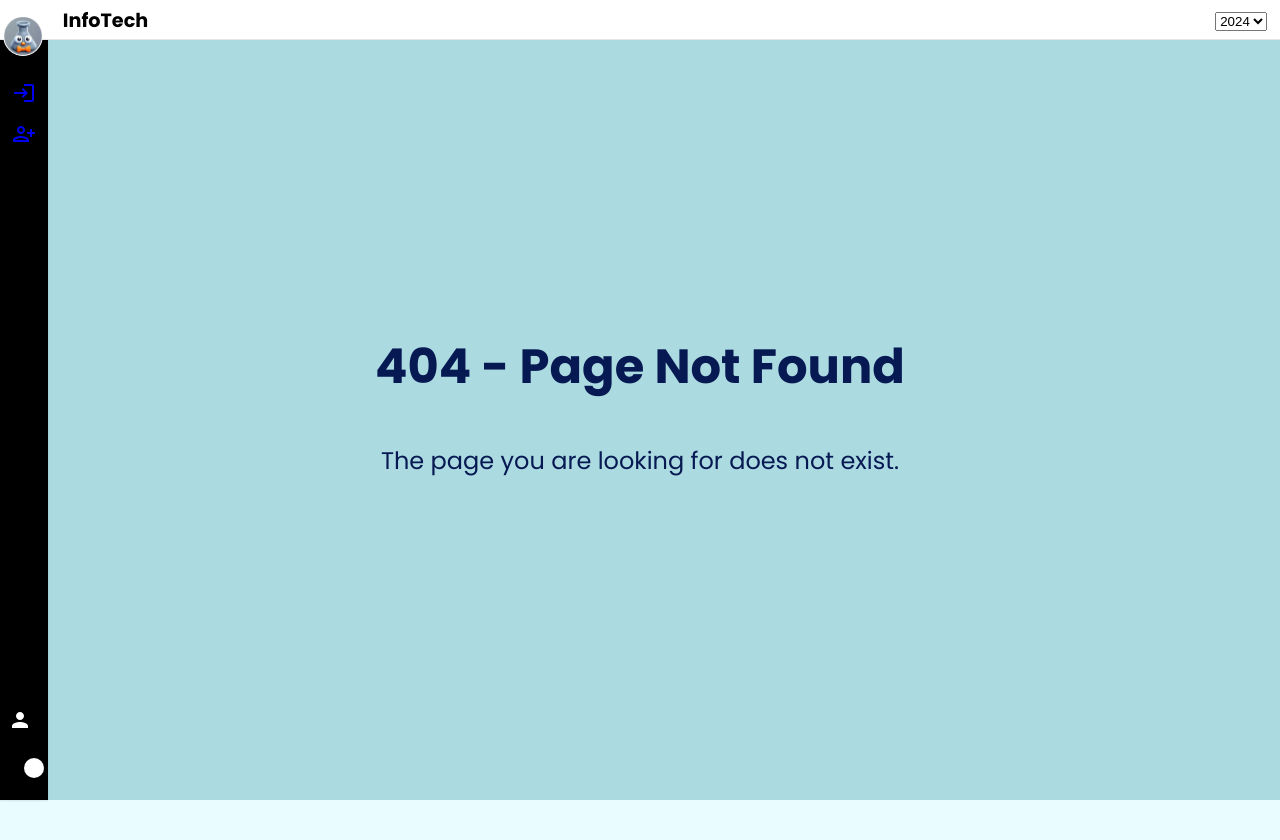
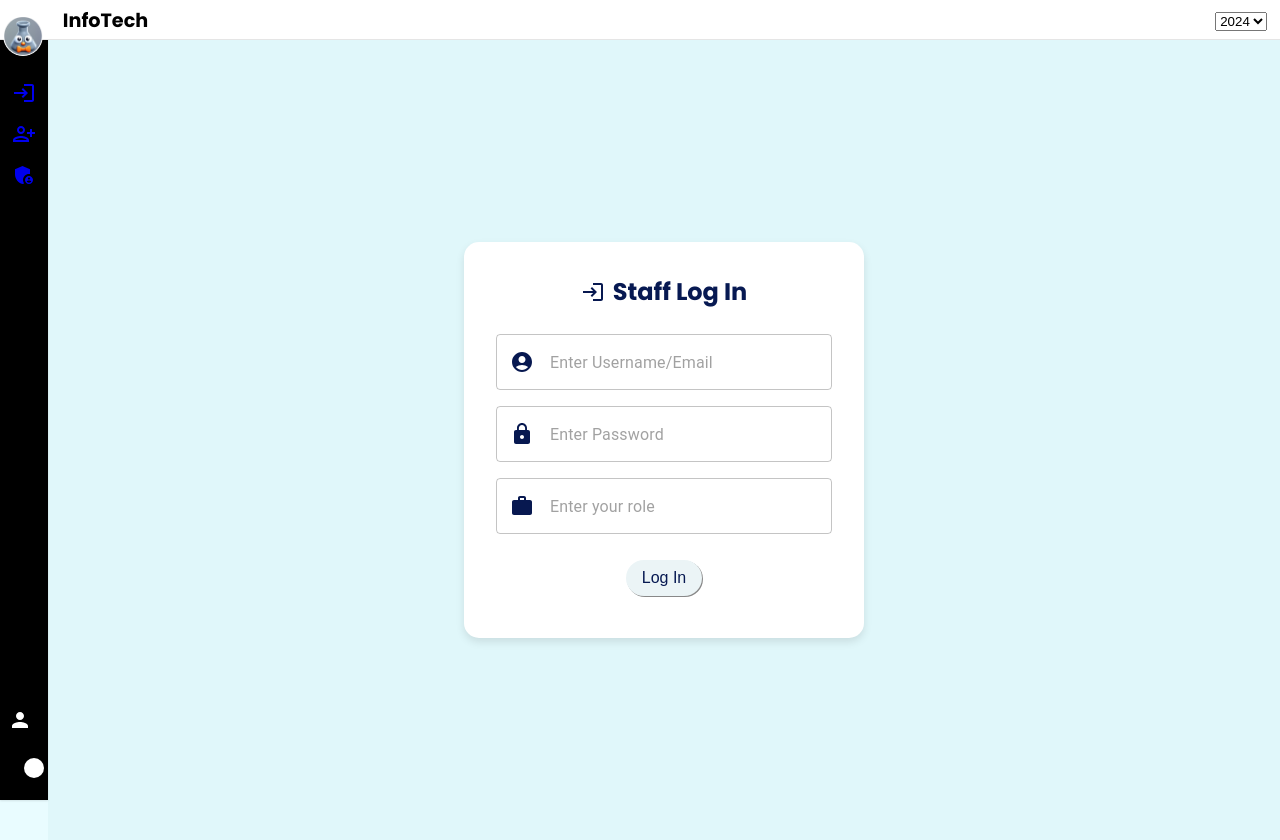
Before and after one commit to MERN-EZ/MERN-project, a React (Create React App) app: page /staffLogin in a window 1280 px wide. Before the commit this address had no page. Before the commit the page ends 800 px from the top, so only its background shows below. Built offline with nearby package versions, Linux system fonts and the light colour scheme.

Commit message:
feat: Add staff login functionality

```diff
--- a/src/components/common/NavBar/navData.js
+++ b/src/components/common/NavBar/navData.js
@@ -11,6 +11,7 @@ import ContactMailIcon from '@mui/icons-material/ContactMail';
 import AdminPanelSettingsIcon from '@mui/icons-material/AdminPanelSettings';
 import AssistantIcon from '@mui/icons-material/Assistant';
 import LogoutIcon from '@mui/icons-material/Logout';
+
 
 const navLinks_teacher = [
   { path: '/', name: 'Home', exact: true, icon: <HomeIcon /> },
@@ -41,6 +42,7 @@ const navLinks_assistant = [
 const navLinks_guest = [
   { path: '/login', name: 'Login', exact: true, icon: <LoginIcon /> },
   { path: '/register', name: 'Register', icon: <PersonAddAlt /> },
+  { path: '/staffLogin', name: 'staffLogin', icon: <AdminPanelSettingsIcon /> },
 ];
 
 export {
--- /dev/null
+++ b/src/pages/Guest/staffLogin/StaffLoginPage.js
@@ -0,0 +1,165 @@
+import React, { useState } from 'react';
+import TextField from '@mui/material/TextField';
+import InputAdornment from '@mui/material/InputAdornment';
+import Button from '../../../components/common/Button/Button';
+import AccountCircleIcon from '@mui/icons-material/AccountCircle';
+import LockIcon from '@mui/icons-material/Lock';
+import LoginIcon from '@mui/icons-material/Login';
+import WorkIcon from '@mui/icons-material/Work';
+import useLogin from '../../../hooks/useLogin';
+import { useNavigate } from 'react-router-dom';
+import Alert from '../../../components/common/Alert/Alert'; // Ensure correct path
+import './StaffLoginPage.scss'; // Ensure correct path
+import { useUserRole } from '../../../context/UserRoleContext';
+
+const LoginPage = () => {
+  const [formValues, setFormValues] = useState({
+    username: '',
+    password: '',
+    role: '',
+  });
+  const { login, loading } = useLogin();
+  const { setUserRole } = useUserRole();
+  const [alert, setAlert] = useState({
+    show: false,
+    message: '',
+    variant: 'info',
+  });
+  const navigate = useNavigate(); // Initialize navigate
+
+  const handleChange = (e) => {
+    const { name, value } = e.target;
+    setFormValues({
+      ...formValues,
+      [name]: value,
+    });
+  };
+
+  const validateForm = () => {
+    const { username, password, role } = formValues;
+    if (!username || !password || !role) {
+      setAlert({
+        show: true,
+        message: 'All fields are required.',
+        variant: 'error',
+      });
+      return false;
+    }
+    return true;
+  };
+
+  const handleLogin = async () => {
+    if (!validateForm()) return;
+
+    try {
+      const { username, password, role } = formValues;
+      const loginSuccess = await login(username, password, role); // Call your login hook
+
+      if (loginSuccess) {
+        if (role === 'admin') {
+          setUserRole('admin');
+          navigate('/');
+        } else if (role === 'teacher') {
+          setUserRole('teacher');
+          navigate('/');
+        }
+      } else {
+        setAlert({
+          show: true,
+          message: 'Login failed. Please check your credentials.',
+          variant: 'error',
+        });
+        console.error('Login failed');
+      }
+    } catch (error) {
+      setAlert({
+        show: true,
+        message: 'An error occurred during login. Please try again later.',
+        variant: 'error',
+      });
+      console.error('An error occurred during login:', error);
+    }
+  };
+
+  const handleCloseAlert = () => {
+    setAlert({
+      ...alert,
+      show: false,
+    });
+  };
+
+  return (
+    <div className="guest-login container">
+      {alert.show && (
+        <Alert
+          message={alert.message}
+          onConfirm={handleCloseAlert}
+          onCancel={handleCloseAlert}
+          variant={alert.variant}
+        />
+      )}
+      <div className="card">
+        <div className="cardHeader">
+          <LoginIcon className="icon" />
+          <h2> Staff Log In</h2>
+        </div>
+        <br></br>
+        <div className="inputContainer">
+          <TextField
+            placeholder="Enter Username/Email"
+            value={formValues.username}
+            onChange={handleChange}
+            name="username"
+            InputProps={{
+              startAdornment: (
+                <InputAdornment position="start">
+                  <AccountCircleIcon className="icon" />
+                </InputAdornment>
+              ),
+            }}
+            fullWidth
+          />
+        </div>
+        <div className="inputContainer">
+          <TextField
+            placeholder="Enter Password"
+            type="password"
+            value={formValues.password}
+            onChange={handleChange}
+            name="password"
+            InputProps={{
+              startAdornment: (
+                <InputAdornment position="start">
+                  <LockIcon className="icon" />
+                </InputAdornment>
+              ),
+            }}
+            fullWidth
+          />
+        </div>
+        <div className="inputContainer">
+          <TextField
+            placeholder="Enter your role"
+            value={formValues.year}
+            onChange={handleChange}
+            name="role"
+            InputProps={{
+              startAdornment: (
+                <InputAdornment position="start">
+                  <WorkIcon className="icon" />
+                </InputAdornment>
+              ),
+            }}
+            fullWidth
+          />
+        </div>
+        <div className="actions">
+          <Button text="Log In" variant="secondary" onClick={handleLogin} />
+        </div>
+        {loading && <div>Loading...</div>}
+      </div>
+    </div>
+  );
+};
+
+export default LoginPage;
--- /dev/null
+++ b/src/pages/Guest/staffLogin/StaffLoginPage.scss
@@ -0,0 +1,83 @@
+.guest-login.container {
+    display: flex;
+    justify-content: center;
+    align-items: center;
+    height: 100vh;
+    background-color: #e0f7fa;
+
+    .card {
+      background-color: #ffffff;
+      padding: 2rem;
+      border-radius: 15px;
+      box-shadow: 0 4px 8px rgba(0, 0, 0, 0.1);
+      width: 400px;
+    }
+
+    .cardHeader {
+      display: flex;
+      align-items: center;
+      justify-content: center;
+      text-align: center;
+      margin-bottom: 0;
+
+      h2 {
+        margin: 0;
+        font-size: 1.5rem;
+        display: flex;
+        align-items: center;
+        color: #071952;
+      }
+
+      .icon {
+        margin-right: 0.5rem;
+        color: hsl(226, 84%, 17%);
+      }
+    }
+
+    .inputContainer {
+      display: flex;
+      justify-content: center;
+      align-items: center;
+      margin-bottom: 1rem;
+
+      .icon {
+        margin-right: 0.5rem;
+        color: hsl(226, 84%, 17%);
+      }
+    }
+
+    .actions {
+      display: flex;
+      justify-content: center;
+      margin-top: 0rem;
+
+      button {
+        width: auto;
+      }
+    }
+
+    .links {
+      display: flex;
+      margin-top: 1rem;
+      margin-bottom: 1.5rem;
+
+      a {
+        color: #012dc0; // Use link text color variable
+        text-decoration-color: #012dc0;
+        margin-left: 0.5rem;
+
+        &:hover {
+          color: #002481;
+        }
+      }
+    }
+    .error {
+      color: #d32f2f;
+      background-color: #faf0f1;
+      padding: 5px;
+      border-radius: 4px;
+      text-align: center;
+      margin-top: 1rem;
+      font-size: 0.9rem;
+    }
+  }
--- a/src/routes/GuestRoutes.js
+++ b/src/routes/GuestRoutes.js
@@ -4,12 +4,14 @@ import GuestHomePage from '../pages/Guest/Home/Home';
 import RegistrationPage from '../pages/Guest/RegistrationPage/RegistrationPage';
 import LoginPage from '../pages/Guest/Login/LoginPage';
 import NotFound from '../pages/NotFound/NotFound';
+import StaffLoginPage from '../pages/Guest/staffLogin/StaffLoginPage.js';
 
 const GuestRoutes = () => (
   <Routes>
     <Route path="/" element={<GuestHomePage />} />
     <Route path="/register" element={<RegistrationPage />} />
     <Route path="/login" element={<LoginPage />} />
+    <Route path="/staffLogin" element={<StaffLoginPage />} />
 
     <Route path="*" element={<NotFound />} />
   </Routes>
```
